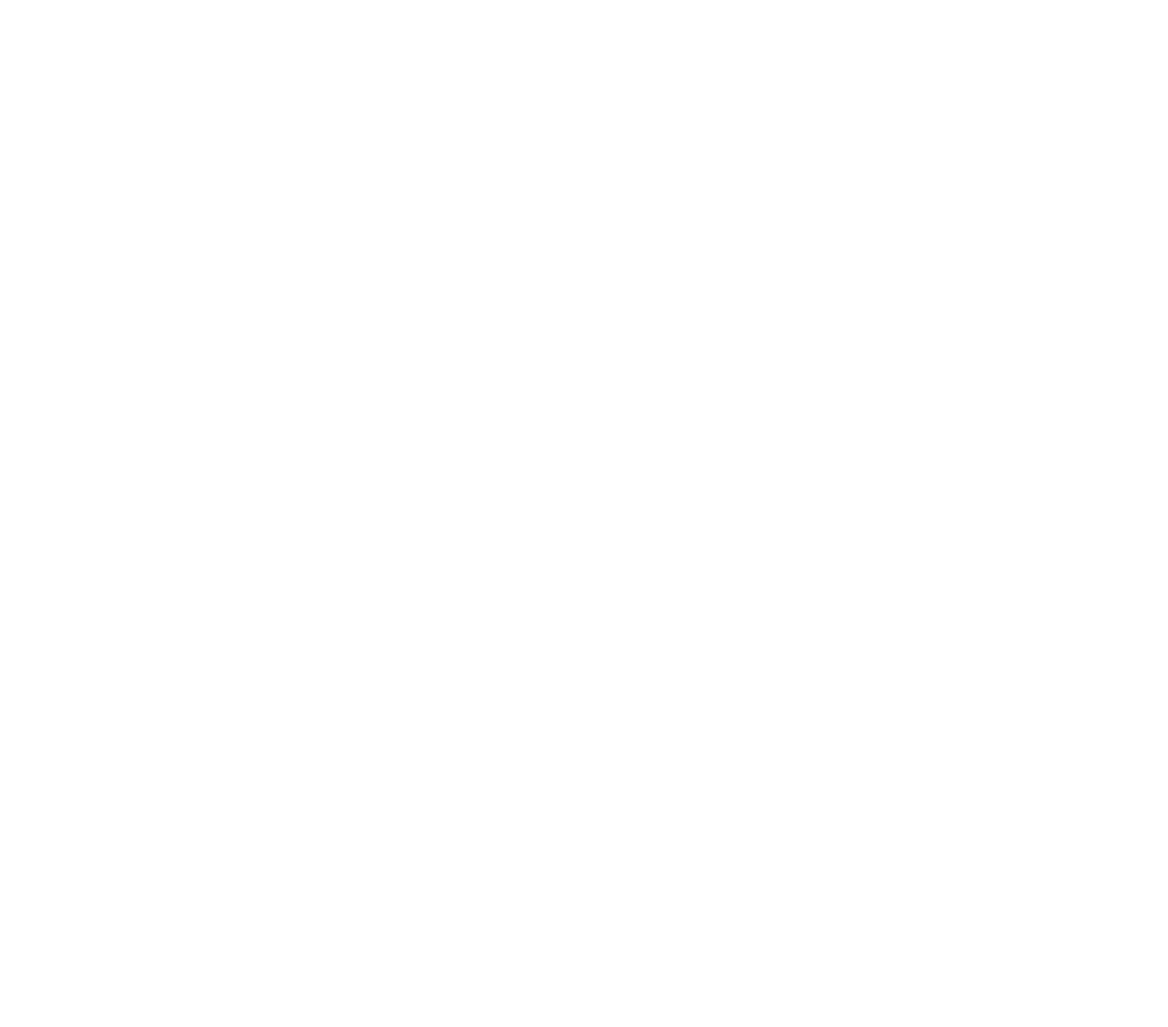
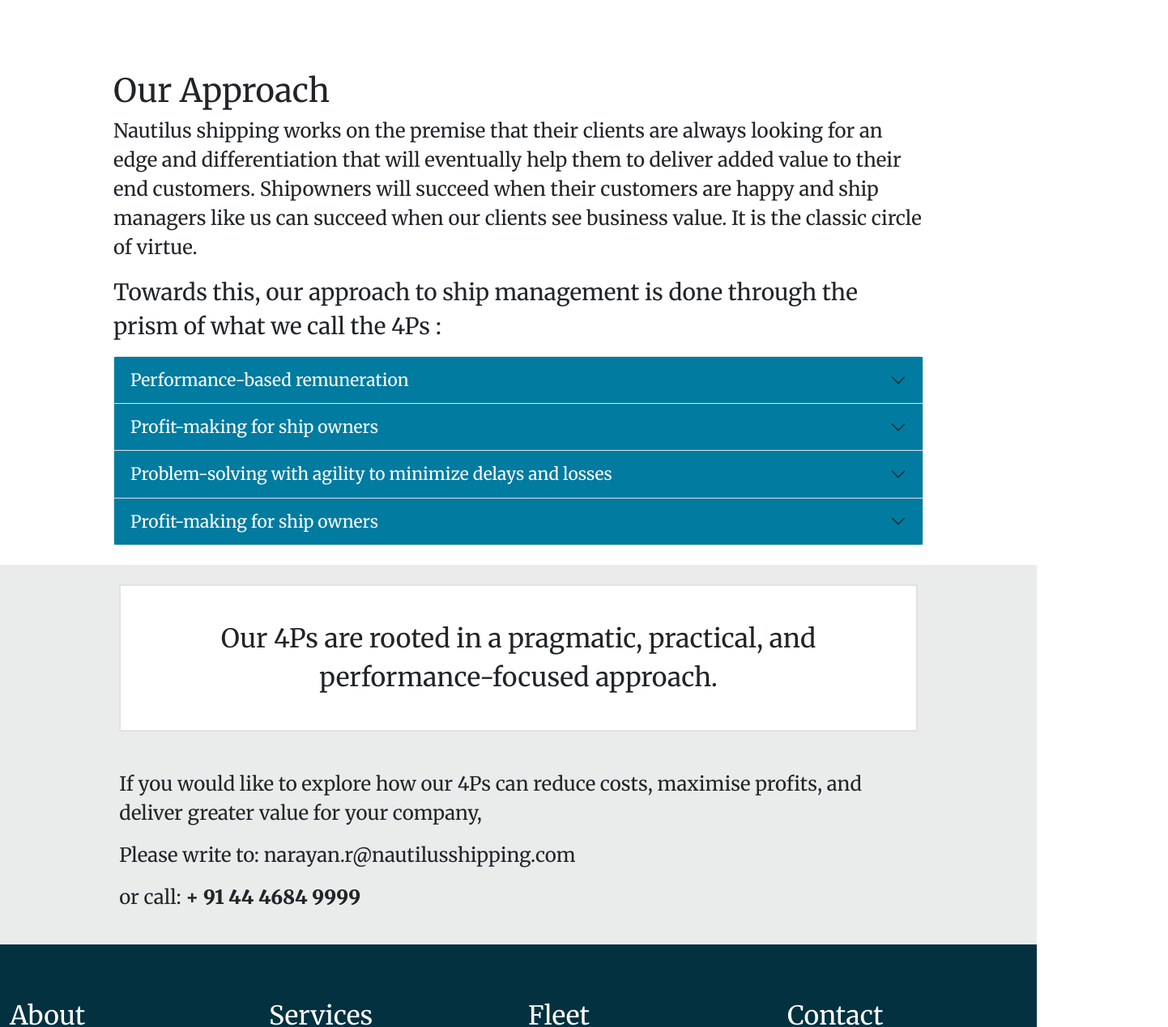
Before and after one commit to jalal1985khan/nautillus-react, a Next.js app: page /our-approach in a window 1280 px wide. Shown: the part 776-2045 px from the top of the page at 81% size, 1442 px wide, since content can reach past the window. Before the commit the page ends 800 px from the top, so only its background shows below. Built offline with nearby package versions, Linux system fonts and the light colour scheme.

Commit message:
added approach page

```diff
--- a/pages/our-approach.js
+++ b/pages/our-approach.js
@@ -1,8 +1,67 @@
 import React from 'react'
+import {Container, Row, Col,Card, Image, Accordion} from 'react-bootstrap';
+import Header from '../components/Header';
+import Footer from '../components/Footer';
+import Office from '../components/ContactOffice';
 
 const approach = () => {
   return (
-    <div>Approach </div>
+    <div>
+<Header/>
+<Container>
+<img src="/images/the_4Ps_Banner.jpeg"/>
+</Container>
+<Container className="text-box">
+<h1 className="fs-1">Our Approach</h1>
+<p className="fs-4">Nautilus shipping works on the premise that their clients are always looking for an edge and differentiation that will eventually help them to deliver added value to their end customers. Shipowners will succeed when their customers are happy and ship managers like us can succeed when our clients see business value. It is the classic circle of virtue.</p>
+<p className="fs-3">Towards this, our approach to ship management is done through the prism of what we call the 4Ps :</p>
+
+
+<Accordion>
+      <Accordion.Item eventKey="0">
+        <Accordion.Header>Performance-based remuneration</Accordion.Header>
+        <Accordion.Body className="a-tab-text">
+        Here’s our biggest promise and one that is grounded in performance. Our confidence in ship management allows us to work on a guaranteed performance-focused model. It means you get to deduct from our remuneration if we default on the mutually agreed availability rate of your asset.
+        </Accordion.Body>
+      </Accordion.Item>
+      <Accordion.Item eventKey="1">
+        <Accordion.Header>Profit-making for ship owners</Accordion.Header>
+        <Accordion.Body className="a-tab-text">
+<p>Our goal is to help ship owners maximize profits.</p>
+<p>This is driven by our philosophy of ROI which is not just about returns, but also about the willingness to cut back on pricing when our ship owners encounter rough weather. One way we do this is by deploying our flexible pricing model that adapts to dynamic market conditions. For example, when ships are forced to be laid up due to the pandemic, ship owners incur delays and losses; our profitability focus for owners means we will work with reduced pricing for the overall ship management in such situations.</p>
+        </Accordion.Body>
+      </Accordion.Item>
+      <Accordion.Item eventKey="2">
+        <Accordion.Header>Problem-solving with agility to minimize delays and losses</Accordion.Header>
+        <Accordion.Body className="a-tab-text">
+         <p>When a ship sets sail, the expectation is to have a problem-free and smooth voyage to its destination. However, unforeseen circumstances can result in problems on board or at a port. And it doesn’t always mean a problem of the magnitude of the Suez Canal blockage. It could be an overflowing purifier or a cargo pump seal leak or a turbo charger blade root failure; quickly making available a very specific type of crane required to lift a container; a sick seafarer on board, or a problem related to documentation and customs clearance. That’s where Nautilus demonstrates remarkable agility in addressing and resolving an unforeseen problem so that your ship doesn’t encounter delays and losses.</p>
+         <p>Our strength lies in being prepared and in anticipating the problem. Towards this, we have built a strong network of associates across multiple geographies that can help attend and solve ship-related issues – both technical and people.</p>
+         <p>As a shipowner, you can be reassured that Nautilus will approach your ship management with a two-pronged strategy:</p>
+         <ul>
+          <li>Plan & prepare to prevent problems</li>
+          <li>Be fully ready to respond to unforeseen problems to minimize delays and losses</li>
+         </ul>
+        </Accordion.Body>
+      </Accordion.Item>
+      <Accordion.Item eventKey="3" >
+        <Accordion.Header >Profit-making for ship owners</Accordion.Header>
+        <Accordion.Body className="a-tab-text">
+        Our approach to problem-solving also means that we take thorough ship inspection seriously for compliance, safety, equipment condition, documentation, people health, fitness, cargo handling, and overall emergency preparedness. This has resulted in minimum non-serious deficiencies identified and zero detentions of the ships that we have managed, by port state control.
+        </Accordion.Body>
+      </Accordion.Item>
+    </Accordion>
+</Container>
+<Container className="wbg-grey a-center mt-4 p-4" fluid>
+<div className="fs-2 a-box">Our 4Ps are rooted in a pragmatic, practical, and performance-focused approach.</div>
+<Container className="p-0 text-box">
+<p className="fs-4">If you would like to explore how our 4Ps can reduce costs, maximise profits, and deliver greater value for your company,</p>
+<p className="fs-4">Please write to: narayan.r@nautilusshipping.com</p>
+<p className="fs-4">or call: <span>+ 91 44 4684 9999</span></p>
+</Container>
+</Container>
+
+<Footer/>
+    </div>
   )
 }
 
--- a/styles/globals.css
+++ b/styles/globals.css
@@ -271,6 +271,30 @@
     border: 0px !important;
 }
 
+.accordion-button {
+    border-width: 0px;
+    background-color: #017BA0 !important;
+    padding: 30px 25px 30px 25px;
+    color: white !important;
+    font-size: 21px !important;
+    border-radius: 0px!important;
+}
+
+.a-tab-text {
+    font-size: 20px;
+}
+
+.a-box {
+    background-color: white;
+    width: 80%;
+    border: 2px solid #e2e1e1;
+    padding: 41px;
+}
+
+.a-center {
+    text-align: -webkit-center;
+}
+
 .form-control {
     display: block;
     width: 100%;
@@ -279,6 +303,16 @@
     font-weight: 400;
     line-height: 1.5;
     border-radius: 0px !important;
+}
+
+.text-box {
+    text-align: -webkit-left;
+    width: 80% !important;
+    margin-top: 47px !important;
+}
+
+.text-box span {
+    font-weight: 900;
 }
 
 .register {
```
